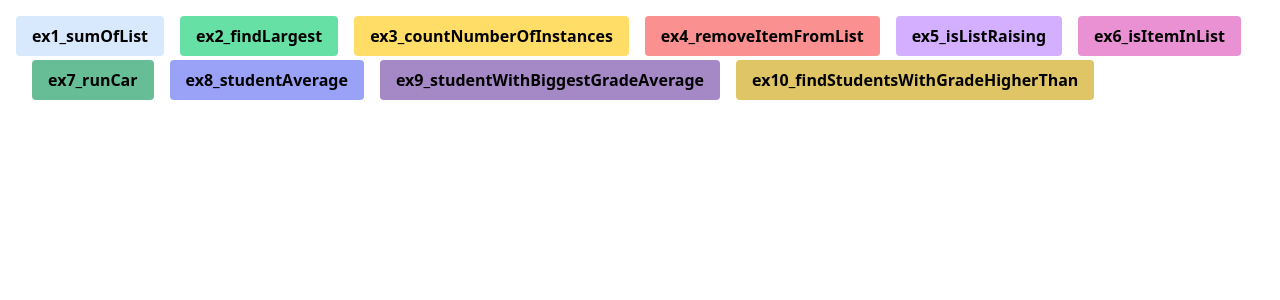
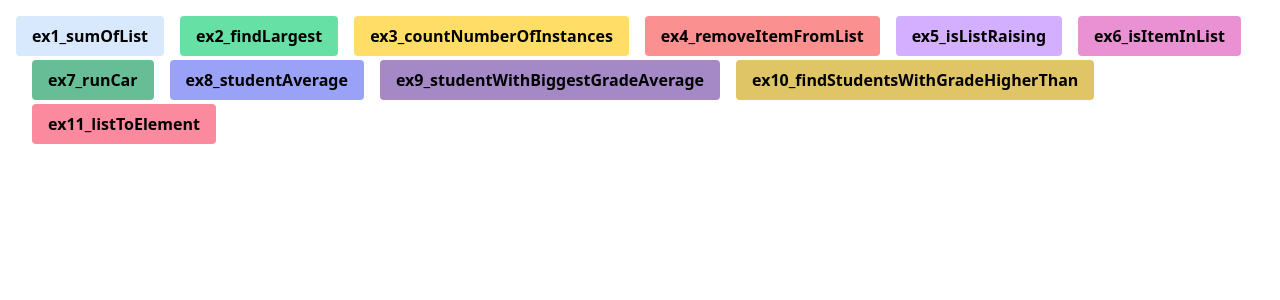
Before and after one commit to bihoqo/implemented-node-client-server-template-for-learners, a React (Vite) app in the folder client/: page /exerciseButtonToRunFunc in a window 1280 px wide. Shown: the top 300 px of the page. Built offline with nearby package versions, Linux system fonts and the light colour scheme.

Commit message:
Update exerciseButtonToRunFunc.tsx

```diff
--- a/client/src/pages/exerciseButtonToRunFunc.tsx
+++ b/client/src/pages/exerciseButtonToRunFunc.tsx
@@ -154,6 +154,18 @@ function ex10_findStudentsWithGradeHigherThan(students: Student[], grade: number
     return studentsWithHigherGrade;
 }
 
+function ex11_listToElement(listOfList: number[][]): React.ReactNode {
+    return <div>
+        {listOfList.map((list, idx) => (
+            <div key={idx}>
+                {list.map((item, idx2) => (
+                    <span key={idx2}>{item} </span>
+                ))}
+            </div>
+        ))}
+    </div>;
+}
+
 
 const BUTTONS_TO_DISPLAY: ButtonToCallInputFunction[] = [
     {
@@ -253,9 +265,17 @@ const BUTTONS_TO_DISPLAY: ButtonToCallInputFunction[] = [
         inputFunctions: [
             () => ex10_findStudentsWithGradeHigherThan([aliceStudent, bobStudent, charlieStudent, davidStudent, eveStudent], 85),
         ]
+    },
+    {
+        title: "ex11_listToElement",
+        inputFunctions: [
+            () => ex11_listToElement([[1, 2, 3], [4, 5, 6], [7, 8, 9]]),
+            () => ex11_listToElement([[1, -2], [3, 4, 90], [5], [7, 8], [], [9]]),
+            () => ex11_listToElement([[1], [2], [3], [4], [5], [6], [7], [8], [9]]),
+            () => ex11_listToElement([]),
+        ]
     }
 ];
-
 
 
 export default function ExerciseButtonToRunFunc() {
```
